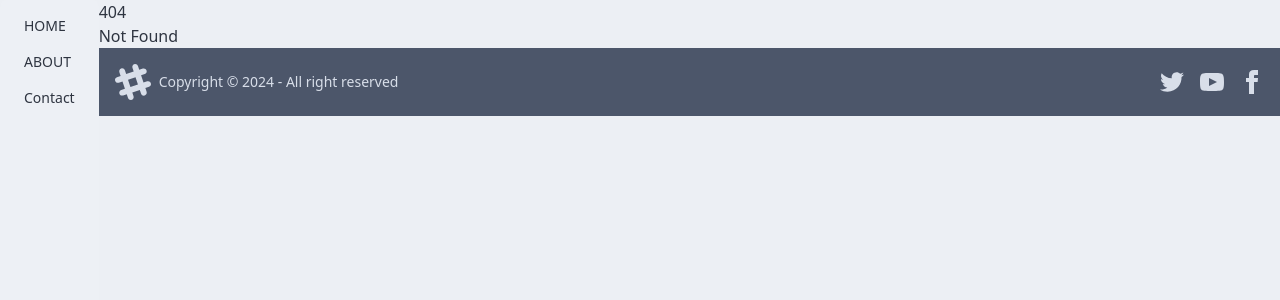
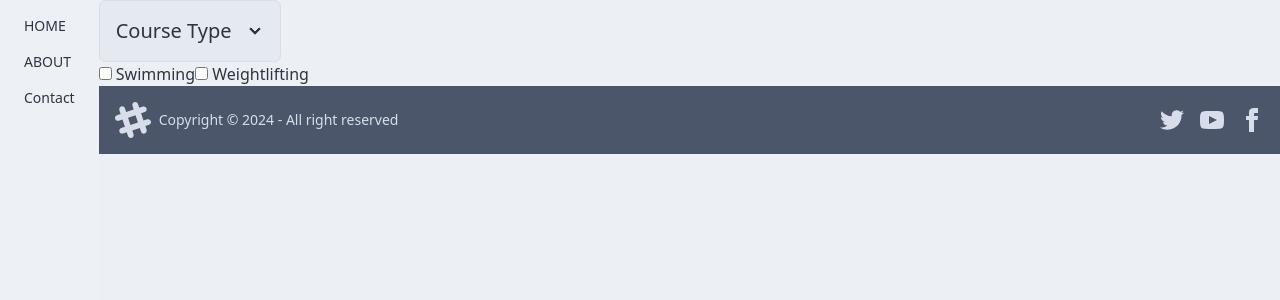
Before and after one commit to raydatray/SportSort, a SvelteKit app in the folder Frontend/: page /filter in a window 1280 px wide. Before the commit this address had no page. Shown: the top 300 px of the page. Built offline with nearby package versions, Linux system fonts and the light colour scheme.

Commit message:
initial filter commit. checkboxes will not press. Something to do with event propagation. I really cant figure it out. Will work on this later

```diff
--- /dev/null
+++ b/Frontend/src/routes/filter/+page.svelte
@@ -0,0 +1,60 @@
+<!-- DropdownCheckbox.svelte -->
+<script>
+    import Checkbox from './Checkbox.svelte';
+    const params = ['Swimming', 'Weightlifting'];
+
+    // Array to track checked state for each checkbox
+    let checkedStates = Array(params.length).fill(false);
+
+    /**
+     * Toggles the checked state of a checkbox at a specific index.
+     * @param {number} index - The index of the checkbox in the array.
+     * @returns {void}
+     */
+    function toggleChecked(index) {
+      checkedStates[index] = !checkedStates[index];
+    }
+
+    /**
+   * Prevents event propagation to parent elements.
+   * @param {Event} event - The click event.
+   * @returns {void}
+   */
+  function stopPropagation(event) {
+    event.stopPropagation();
+  }
+</script>
+
+    <!-- DropdownCheckbox component -->
+    <div class="big-container">
+        <div tabindex="0" class="collapse collapse-arrow border border-base-300 bg-base-200">
+            <div class="collapse-title text-xl font-medium">
+                Course Type
+            </div>
+
+
+            <div class="collapse-content">
+                {#each params as courseType, index (courseType)}
+                    <div on:click={stopPropagation}>
+                    <Checkbox bind:checked={checkedStates[index]} label={courseType} on:click={() => toggleChecked(index)} />
+                    </div>
+                {/each}
+            </div>
+        </div>
+    </div>
+
+            {#each params as courseType, index (courseType)}
+                <Checkbox bind:checked={checkedStates[index]} label={courseType} on:click={() => toggleChecked(index)} />
+            {/each}
+
+
+  <style>
+    .big-container {
+        width: fit-content;
+    }
+    .collapse-content {
+        display: flex;
+        flex-direction: column;
+        gap: 5px;
+    }
+  </style>
--- /dev/null
+++ b/Frontend/src/routes/filter/Checkbox.svelte
@@ -0,0 +1,54 @@
+<script>
+/**
+ * Represents a checkbox component.
+ * @typedef {Object} Checkbox
+ * @property {boolean} checked - The checked state of the checkbox.
+ * @property {string} label - The label for the checkbox.
+ * @property {Function} toggleCheckbox - Function to toggle the checkbox state.
+ */
+
+/** @type {boolean} */
+let checked = false;
+
+/** @type {string} */
+let label = '';
+
+/**
+ * Toggles the checked state of the checkbox.
+ * @returns {void}
+ */
+function toggleCheckbox() {
+    checked = !checked;
+}
+
+export { checked, label, toggleCheckbox };
+</script>
+
+<!-- Checkbox component -->
+<label class="checkbox-label">
+<input type="checkbox" bind:checked on:click={toggleCheckbox} />
+{label}
+</label>
+
+
+<style>
+  /* Styling for the label to display its children inline using flex, and aligning items for consistency */
+  .label {
+    display: flex;
+    align-items: center;
+    /* Removes any inherent space between inline or inline-block elements */
+    font-size: 0;
+  }
+
+  /* Styling for the label text, reducing right margin to bring it closer to the checkbox */
+  .label-text {
+    margin-left: 2px; /* Reduced space between label text and checkbox */
+    font-size: 16px; /* Reset font size after setting it to 0 in .label */
+  }
+
+  /* Styling for the checkbox, scaling it down and removing margins */
+  .checkbox {
+    transform: scale(0.75); /* Scales down the checkbox to make it smaller */
+    margin-left: 2px; /* Adjusts space on the left of the checkbox */
+  }
+</style>
--- /dev/null
+++ b/Frontend/src/routes/filter/Dropdown.svelte
@@ -0,0 +1,92 @@
+<script>
+    import Checkbox from './Checkbox.svelte';
+    const params = ['Swimming', 'Weightlifting']
+
+/**
+ * Represents a dropdown component containing checkboxes.
+ * @typedef {Object} DropdownCheckbox
+ * @property {boolean} isOpen - Flag to track the dropdown's open/closed state.
+ * @property {Function} toggleDropdown - Function to toggle the dropdown's visibility.
+ */
+
+/** @type {boolean} */
+let isOpen = false;
+
+/**
+ * Toggles the visibility of the dropdown content.
+ * @returns {void}
+ */
+function toggleDropdown() {
+  isOpen = !isOpen;
+}
+
+export {}
+</script>
+
+<div tabindex="0" class="collapse collapse-arrow border border-base-300 bg-base-200">
+    <div class="collapse-title text-xl font-medium">
+        Course Type
+    </div>
+    {#each params as courseType, index (courseType)}
+        <div class="collapse-content" key={index}>
+            <Checkbox bind:checked={isChecked} label={courseType} />
+        </div>
+    {/each}
+</div>
+
+
+
+
+
+<!-- DropdownCheckbox.svelte -->
+<script>
+    import Checkbox from './Checkbox.svelte';
+
+    /**
+     * Represents a dropdown component containing checkboxes.
+     * @typedef {Object} DropdownCheckbox
+     * @property {boolean} isOpen - Flag to track the dropdown's open/closed state.
+     * @property {Function} toggleDropdown - Function to toggle the dropdown's visibility.
+     */
+
+    /** @type {boolean} */
+    let isOpen = false;
+
+    /**
+     * Toggles the visibility of the dropdown content.
+     * @returns {void}
+     */
+    function toggleDropdown() {
+      isOpen = !isOpen;
+    }
+  </script>
+
+  <!-- DropdownCheckbox component -->
+  <div class="dropdown">
+    <button class="dropdown-toggle" on:click={toggleDropdown}>
+      Toggle Dropdown
+    </button>
+    {#if isOpen}
+      <div class="dropdown-content">
+        <Checkbox label="Option 1" checked={false} />
+        <Checkbox label="Option 2" checked={false} />
+        <Checkbox label="Option 3" checked={false} />
+      </div>
+    {/if}
+  </div>
+
+    <div tabindex="0" class="collapse collapse-arrow border border-base-300 bg-base-200">
+        <div class="collapse-title text-xl font-medium">
+            Course Type
+        </div>
+        {#each params as courseType, index (courseType)}
+            <div class="collapse-content" key={index}>
+                <Checkbox bind:checked={isChecked} label={courseType} />
+            </div>
+        {/each}
+    </div>
+
+  <style>
+    /* Your CSS styles for dropdown and checkbox */
+    /* .dropdown, .dropdown-toggle, .dropdown-content, etc. */
+  </style>
```
